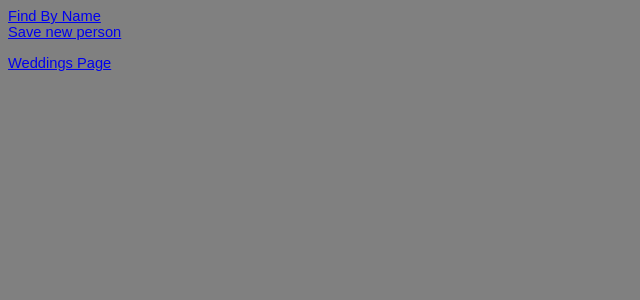
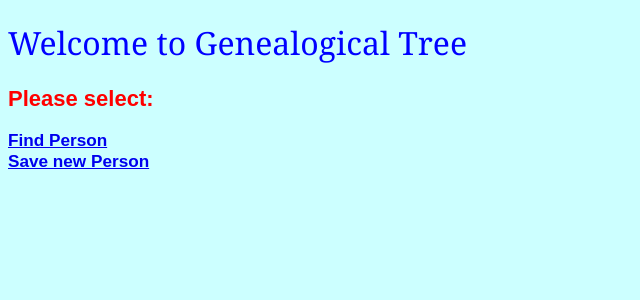
Before and after one commit to treeproject-dev/GenTree_V2, a Spring Boot app: page / in a window 1280 px wide. Shown: the top 300 px of the page, without its empty margins (0-640 px from the left). Run offline with Spring Boot 4, Linux system fonts and the light colour scheme.

Commit message:
style.css

```diff
--- a/GenealogicalTrees/src/main/java/app/controller/FirstPage.java
+++ b/GenealogicalTrees/src/main/java/app/controller/FirstPage.java
@@ -29,7 +29,7 @@ public class FirstPage {
 	public static DateConverters conv = new DateConverters();
 	//public static AppConnect conn = new AppConnect();
 
-	@RequestMapping("/")
+/*	@RequestMapping("/no")
 	public String select() {
 		StringBuilder sb = new StringBuilder();
 		String header = "<html><head><title>FindByID page</title><meta charset=\"utf-8\"><link rel=\"stylesheet\" href=\"/css/design.css\"></head><body>";
@@ -41,7 +41,7 @@ public class FirstPage {
 
 		return sb.toString();
 	}
-
+*/
 	@Autowired
 	protected InsertPersons save;
 
@@ -50,7 +50,7 @@ public class FirstPage {
 	public String test(HttpServletRequest request, HttpServletResponse response) {
 
 		StringBuilder sb = new StringBuilder();
-		String header = "<html><head><title>FindByID page</title><meta charset=\"utf-8\"><link rel=\"stylesheet\" href=\"/css/design.css\"></head><body>";
+		String header = "<html><head><title>FindByID page</title><meta charset=\"utf-8\"><link rel=\"stylesheet\" href=\"/css/style.css\"></head><body>";
 		sb.append(header);
 		sb.append("<p><form action=''>                                              ");
 		sb.append("  <label for='fname'>First name:</label><br/>                    ");
@@ -109,7 +109,7 @@ public class FirstPage {
 			HttpServletResponse response) {
 		//FindAllByNames find = new FindAllByNames();
 		StringBuilder sb = new StringBuilder();
-		String header = "<html><head><title>FindByID page</title><meta charset=\"utf-8\"><link rel=\"stylesheet\" href=\"/css/design.css\"></head><body>";
+		String header = "<html><head><title>FindByID page</title><meta charset=\"utf-8\"><link rel=\"stylesheet\" href=\"/css/style.css\"></head><body>";
 		sb.append(header);
 		sb.append("<p><form action=''>");
 		sb.append("<label for='fname'>First name:</label><br/>");
--- /dev/null
+++ b/GenealogicalTrees/src/main/java/app/controller/IndexPage.java
@@ -0,0 +1,18 @@
+package app.controller;
+
+import org.springframework.stereotype.Controller;
+import org.springframework.ui.Model;
+import org.springframework.web.bind.annotation.RequestMapping;
+import org.springframework.web.bind.annotation.RequestMethod;
+
+@Controller
+public class IndexPage {
+private String greeting ="Please select: ";
+
+@RequestMapping(value= {"/","/index"}  , method = RequestMethod.GET)public String index(Model model)
+{
+	model.addAttribute("greetings",greeting);
+
+	return "index";
+	}
+}
--- a/GenealogicalTrees/src/main/resources/static/css/design.css
+++ b/GenealogicalTrees/src/main/resources/static/css/style.css
@@ -1,12 +1,18 @@
 body {
   font-family: Arial, Verdana,  sans-serif; /* fonts */
   font-size: 11pt; /* size  */
-  background-color: grey; /* color */
+  background-color: #ccffff; /* color */
   color: #333; /* text color */
 }
 h1 {
-  color: #a52a2a; /* h1 color */
+  color:#0000FF; /* h1 color */
   font-size: 24pt; /* h1 size */
   font-family: Georgia, Times, serif; /* h1 font */
   font-weight: normal; /* h1 normal text  */
 }
+h2 {
+    color:#FF0000;
+}
+h3 {
+    color:#003333;
+}
--- a/GenealogicalTrees/src/main/resources/static/js/persons.js
+++ b/GenealogicalTrees/src/main/resources/static/js/persons.js
@@ -1,2 +1,2 @@
 //Persons:
-var jpersons = '[{"id":"0", "name":"Tiffany", "surname":"Trump", "gender":"F", "birth":"1993-10-13", "death":"", "family":null, "x":100, "y":100, "active":false, "hiden":false, "move":false}]'
+var jpersons = '[{"id":"0", "name":"Elizabeth", "surname":"Trump", "gender":"F", "birth":"1942-07-05", "death":"", "family":null, "x":100, "y":100, "active":false, "hiden":false, "move":false}]'
--- /dev/null
+++ b/GenealogicalTrees/src/main/resources/templates/index.html
@@ -0,0 +1,18 @@
+<!DOCTYPE HTML>
+<html xmlns:th="http://www.thymeleaf.org">
+   <head>
+      <meta charset="UTF-8" />
+      <title>Welcome</title>
+      <link rel="stylesheet" type="text/css" th:href="@{/css/style.css}"/>
+   </head>
+   <body>
+      <h1>Welcome to Genealogical Tree</h1>
+      <h2 th:utext="${greetings}">..!..</h2>
+
+ 	<h3>
+      <a th:href="@{/find}">Find Person</a>
+      <br/>
+      <a th:href="@{/save}">Save new Person</a></h3>
+   </body>
+
+</html>
```
Also changed, not shown: GenealogicalTrees/src/main/resources/filename.txt (added).
